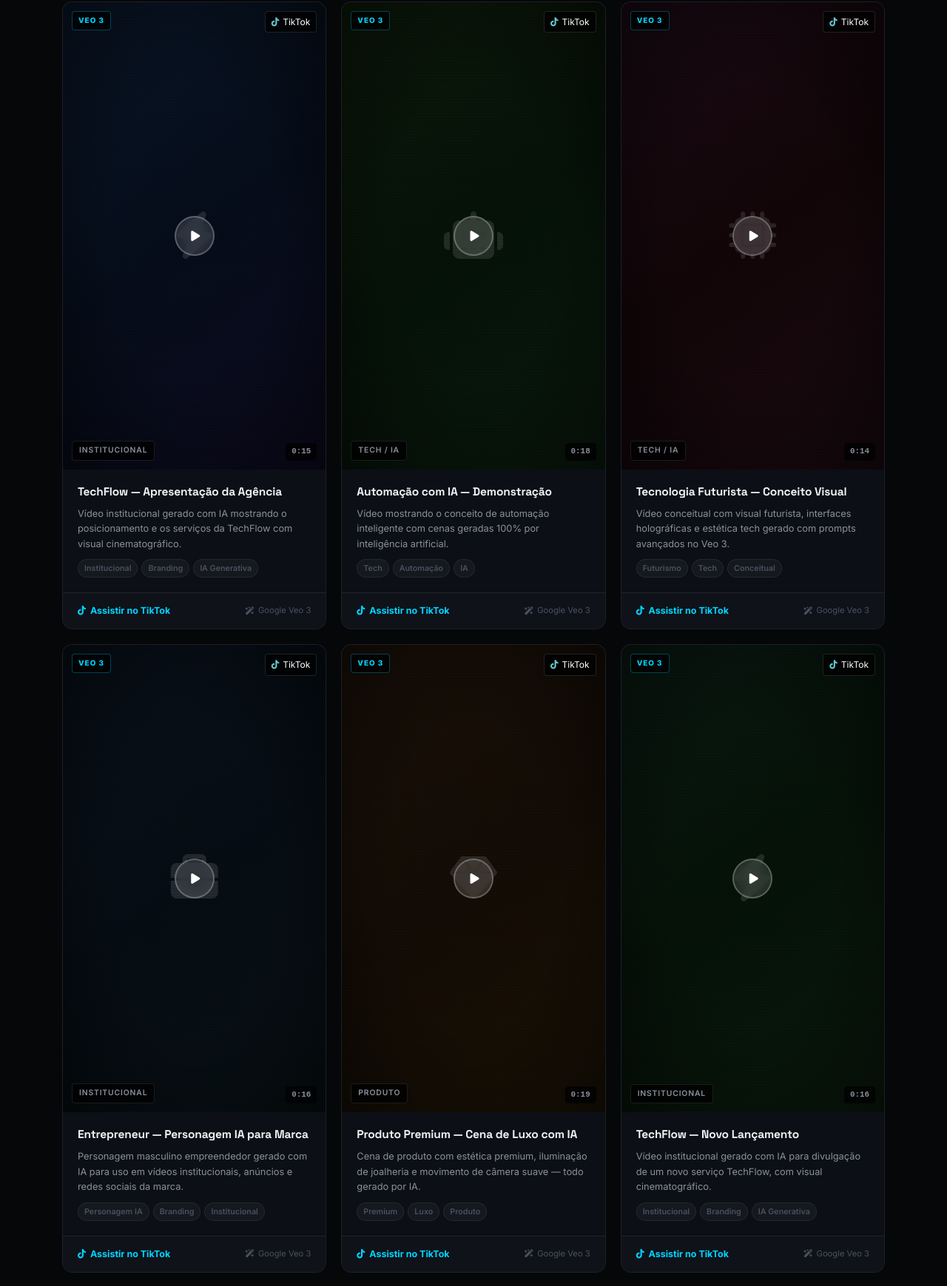
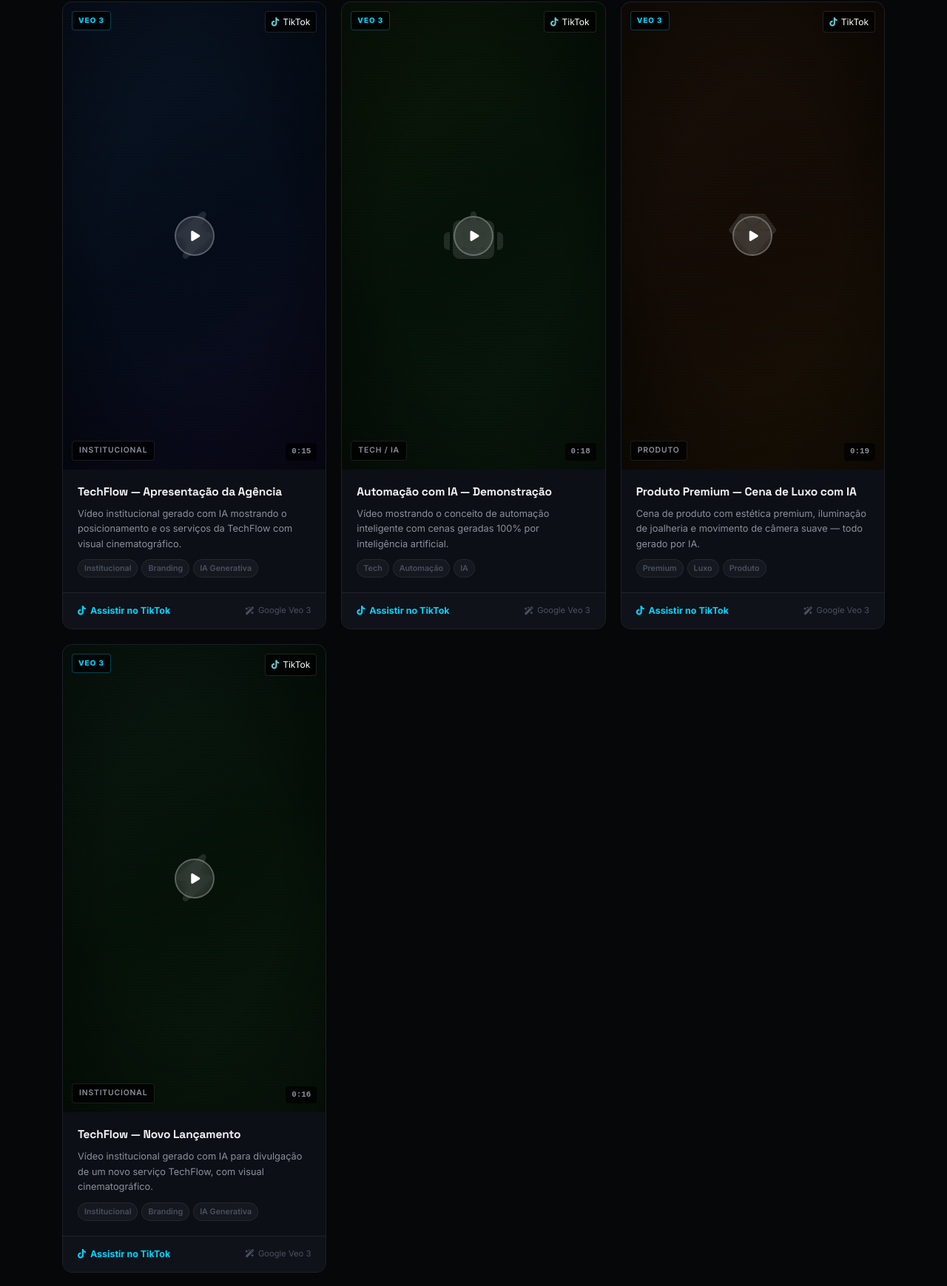
Before and after one commit to jpsinuca15-bit/Techflowsite, a plain HTML site: page videos.html in a window 1280 px wide. Shown: the part 1530-3269 px from the top of the page at 74% size. Drawn offline with Linux system fonts and the light colour scheme.

Commit message:
Update videos.html

```diff
--- a/videos.html
+++ b/videos.html
@@ -808,67 +808,9 @@
             </div>
           </a>
 
-          <!-- VÍDEO 6 (era o 7 — Tech Futurista) -->
-          <a href="https://vt.tiktok.com/ZSQWxfoyF/" target="_blank" rel="noopener noreferrer"
-             class="video-card reveal" data-category="tech">
-            <div class="video-thumb thumb-gradient-7">
-              <div class="video-thumb-bg thumb-gradient-7"></div>
-              <div class="thumb-icon"><i class="fas fa-microchip"></i></div>
-              <div class="thumb-scanlines"></div>
-              <div class="thumb-vignette"></div>
-              <div class="thumb-ai-badge">Veo 3</div>
-              <div class="thumb-platform"><i class="fab fa-tiktok"></i> TikTok</div>
-              <div class="thumb-category">Tech / IA</div>
-              <div class="thumb-duration">0:14</div>
-              <div class="play-btn"><i class="fas fa-play"></i></div>
-              <div class="thumb-overlay"></div>
-            </div>
-            <div class="video-card-body">
-              <h3>Tecnologia Futurista — Conceito Visual</h3>
-              <p>Vídeo conceitual com visual futurista, interfaces holográficas e estética tech gerado com prompts avançados no Veo 3.</p>
-              <div class="video-tags">
-                <span class="vtag">Futurismo</span>
-                <span class="vtag">Tech</span>
-                <span class="vtag">Conceitual</span>
-              </div>
-            </div>
-            <div class="video-card-footer">
-              <span class="vcard-link"><i class="fab fa-tiktok"></i> Assistir no TikTok</span>
-              <span class="vcard-tool"><i class="fas fa-wand-magic-sparkles"></i> Google Veo 3</span>
-            </div>
-          </a>
 
-          <!-- VÍDEO 7 (era o 8 — Entrepreneur) -->
-          <a href="https://vt.tiktok.com/ZSQWx42r3/" target="_blank" rel="noopener noreferrer"
-             class="video-card reveal" data-category="institucional">
-            <div class="video-thumb thumb-gradient-8">
-              <div class="video-thumb-bg thumb-gradient-8"></div>
-              <div class="thumb-icon"><i class="fas fa-briefcase"></i></div>
-              <div class="thumb-scanlines"></div>
-              <div class="thumb-vignette"></div>
-              <div class="thumb-ai-badge">Veo 3</div>
-              <div class="thumb-platform"><i class="fab fa-tiktok"></i> TikTok</div>
-              <div class="thumb-category">Institucional</div>
-              <div class="thumb-duration">0:16</div>
-              <div class="play-btn"><i class="fas fa-play"></i></div>
-              <div class="thumb-overlay"></div>
-            </div>
-            <div class="video-card-body">
-              <h3>Entrepreneur — Personagem IA para Marca</h3>
-              <p>Personagem masculino empreendedor gerado com IA para uso em vídeos institucionais, anúncios e redes sociais da marca.</p>
-              <div class="video-tags">
-                <span class="vtag">Personagem IA</span>
-                <span class="vtag">Branding</span>
-                <span class="vtag">Institucional</span>
-              </div>
-            </div>
-            <div class="video-card-footer">
-              <span class="vcard-link"><i class="fab fa-tiktok"></i> Assistir no TikTok</span>
-              <span class="vcard-tool"><i class="fas fa-wand-magic-sparkles"></i> Google Veo 3</span>
-            </div>
-          </a>
 
-          <!-- VÍDEO 8 (era o 9 — Produto Premium) -->
+          <!-- VÍDEO 6 (era o 9 — Produto Premium) -->
           <a href="https://vt.tiktok.com/ZSQWxwoXa/" target="_blank" rel="noopener noreferrer"
              class="video-card reveal" data-category="produto">
             <div class="video-thumb thumb-gradient-9">
@@ -898,7 +840,7 @@
             </div>
           </a>
 
-          <!-- VÍDEO 9 -->
+          <!-- VÍDEO 7 -->
           <a href="https://vt.tiktok.com/ZSXxWCrtC/" target="_blank" rel="noopener noreferrer"
              class="video-card reveal" data-category="institucional">
             <div class="video-thumb thumb-gradient-6">
@@ -928,35 +870,7 @@
             </div>
           </a>
 
-          <!-- VÍDEO 10 -->
-          <a href="https://vt.tiktok.com/ZSXxW9wN3/" target="_blank" rel="noopener noreferrer"
-             class="video-card reveal" data-category="tech">
-            <div class="video-thumb thumb-gradient-4">
-              <div class="video-thumb-bg thumb-gradient-4"></div>
-              <div class="thumb-icon"><i class="fas fa-robot"></i></div>
-              <div class="thumb-scanlines"></div>
-              <div class="thumb-vignette"></div>
-              <div class="thumb-ai-badge">Veo 3</div>
-              <div class="thumb-platform"><i class="fab fa-tiktok"></i> TikTok</div>
-              <div class="thumb-category">Tech / IA</div>
-              <div class="thumb-duration">0:17</div>
-              <div class="play-btn"><i class="fas fa-play"></i></div>
-              <div class="thumb-overlay"></div>
-            </div>
-            <div class="video-card-body">
-              <h3>TechFlow — Tecnologia em Ação</h3>
-              <p>Cena gerada com IA mostrando o conceito de automação e sistemas TechFlow trabalhando por trás do negócio.</p>
-              <div class="video-tags">
-                <span class="vtag">Tech</span>
-                <span class="vtag">Automação</span>
-                <span class="vtag">IA</span>
-              </div>
-            </div>
-            <div class="video-card-footer">
-              <span class="vcard-link"><i class="fab fa-tiktok"></i> Assistir no TikTok</span>
-              <span class="vcard-tool"><i class="fas fa-wand-magic-sparkles"></i> Google Veo 3</span>
-            </div>
-          </a>
+
 
         </div><!-- /video-grid -->
 
```
